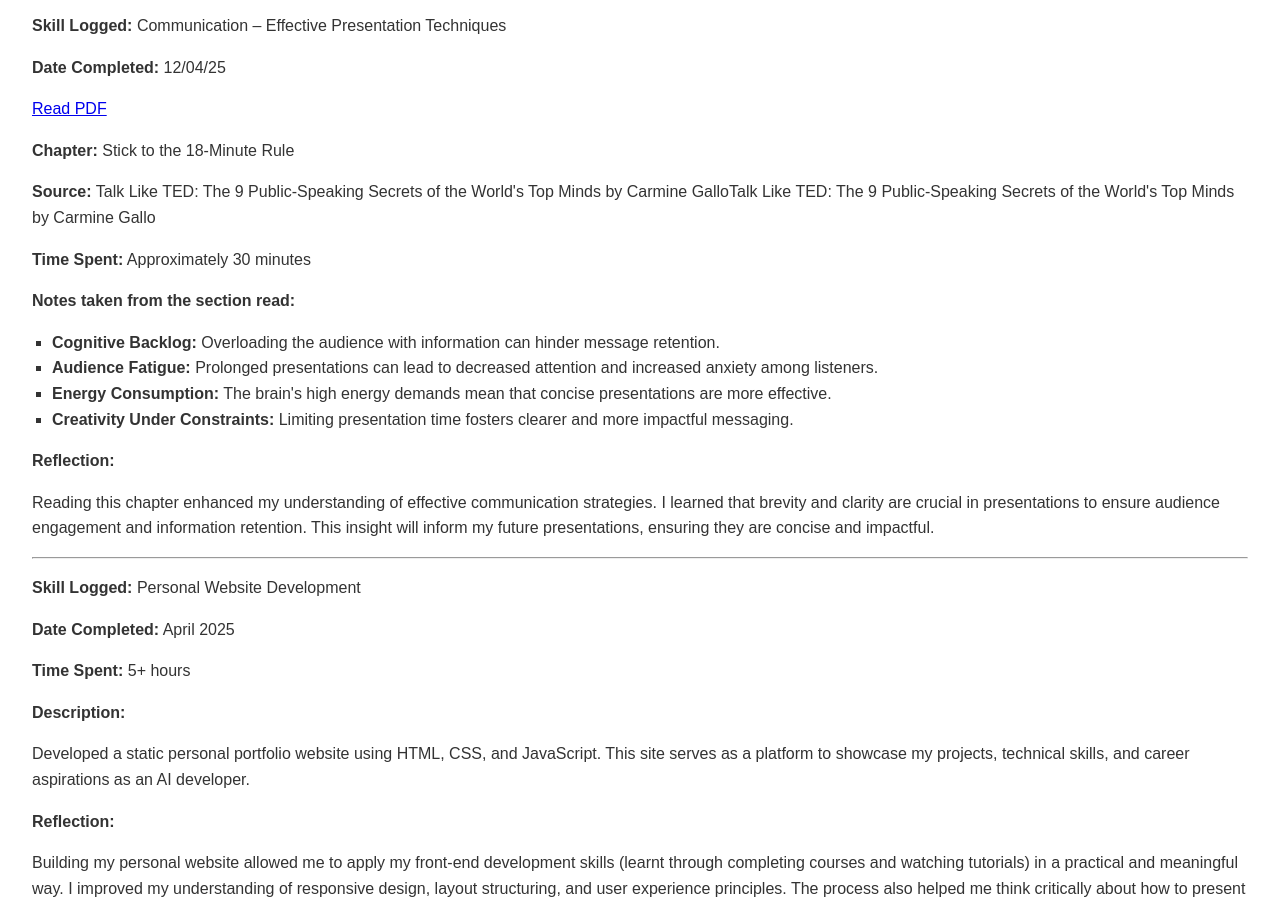
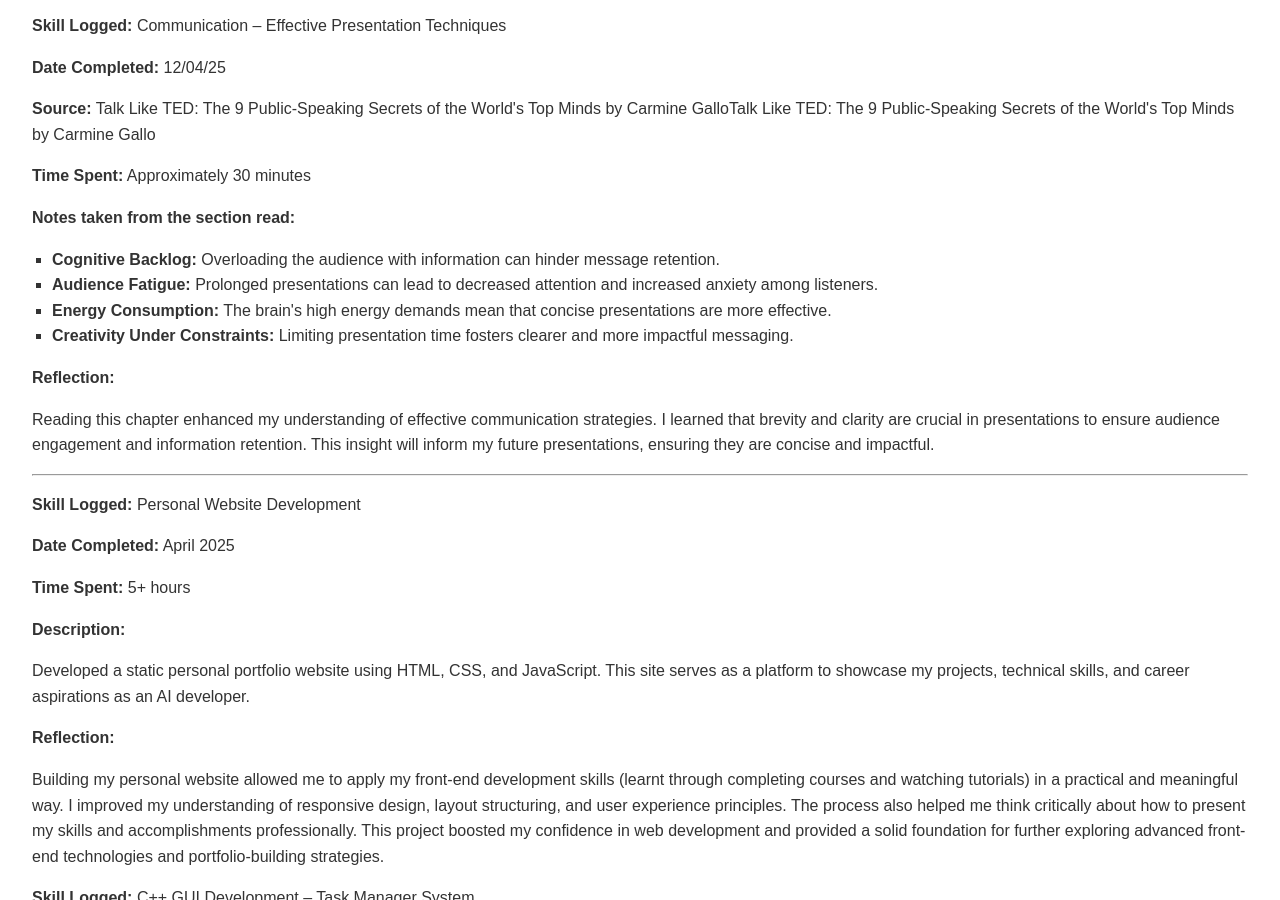
Before and after one commit to BBinoy06/BBinoy06.github.io, a plain HTML site: page index.html in a window 1280 px wide. Shown: the part 1556-2456 px from the top of the page. Drawn offline with Linux system fonts and the light colour scheme.

Commit message:
Update index.html

```diff
--- a/index.html
+++ b/index.html
@@ -60,8 +60,6 @@
 
     <p><strong>Skill Logged:</strong> Communication – Effective Presentation Techniques</p>
     <p><strong>Date Completed:</strong> 12/04/25</p>
-    <a href="https://holycrosshigh.co.za/MaterialsMatthew/Books/Talk%20Like%20TED%20The%209%20Public-Speaking%20Secrets%20of%20the%20Worlds%20Top%20Minds%20by%20Carmine%20Gallo%20(z-lib.org).epub.pdf" target="_blank">Read PDF</a>
-    <p><strong>Chapter:</strong> Stick to the 18-Minute Rule</p>
     <p><strong>Source:</strong> Talk Like TED: The 9 Public-Speaking Secrets of the World's Top Minds by Carmine GalloTalk Like TED: The 9 Public-Speaking Secrets of the World's Top Minds by Carmine Gallo</p>
     <p><strong>Time Spent:</strong> Approximately 30 minutes</p>
 
```
